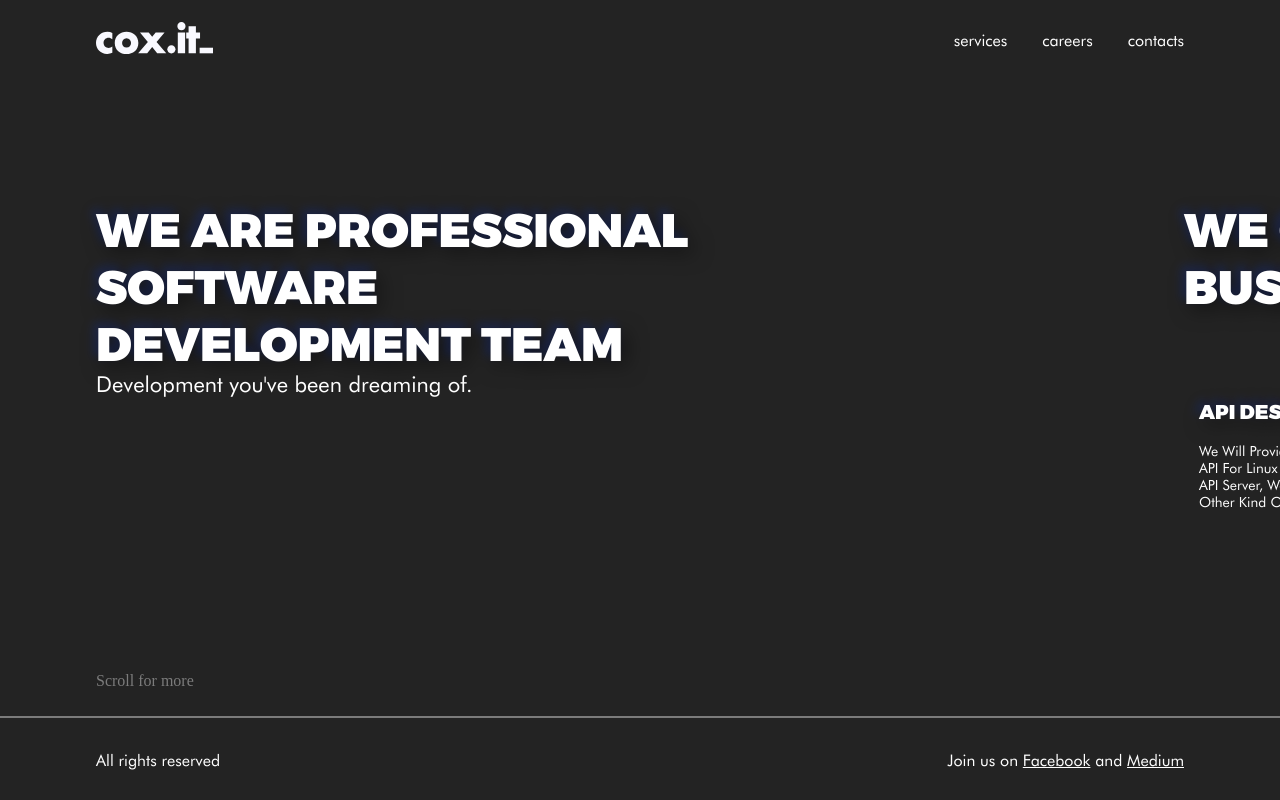
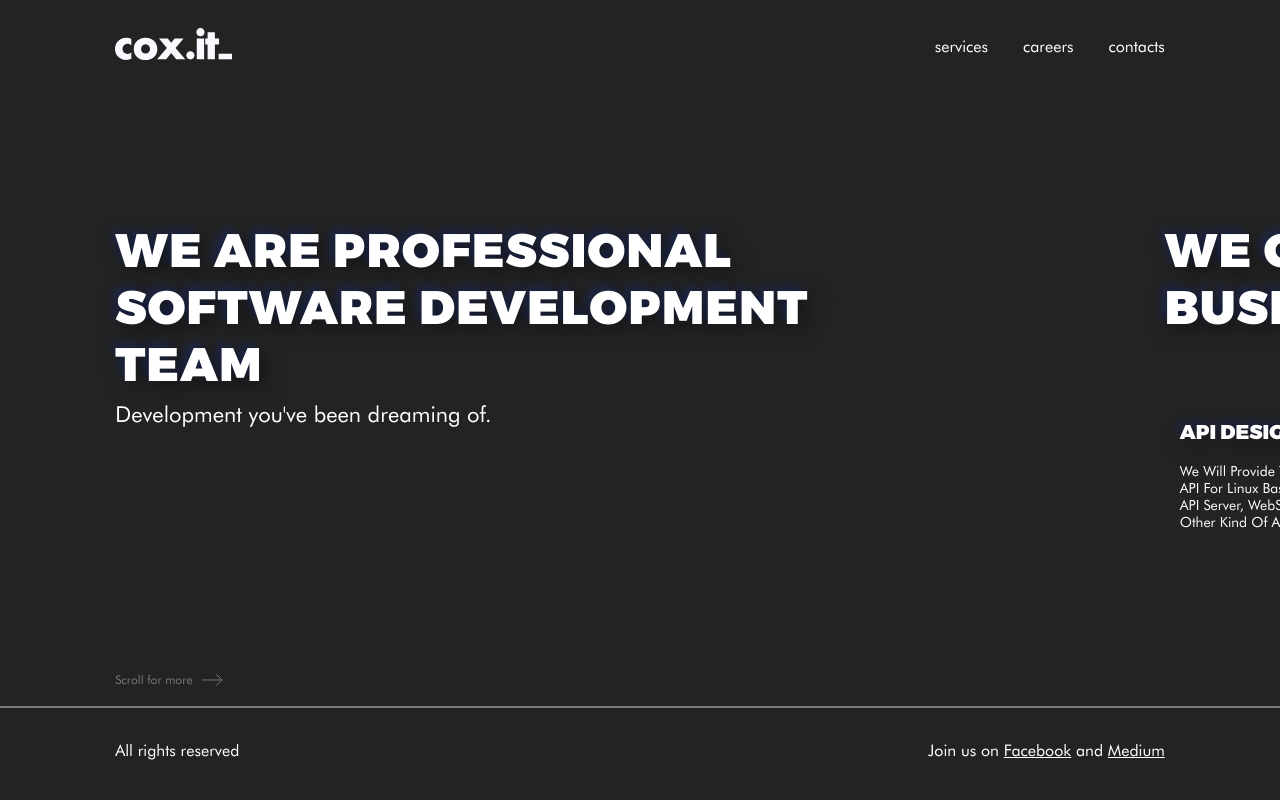
Before and after one commit to Maggoff/coxit, a plain HTML site: page index.html in a window 1280 px wide. Drawn offline with Linux system fonts and the light colour scheme.

Commit message:
Fix main slide

```diff
--- a/css/main.css
+++ b/css/main.css
@@ -28,11 +28,11 @@ body {
 }
 
 .header{
-	height: 10vh;
+	height: 11.5vh;
   display: flex;
 	justify-content: space-between;
 	align-items: center;
-	padding: 0 7.5vw;
+	padding: 0 9vw;
 }
 
 .header__menu{
@@ -57,8 +57,8 @@ body {
 
 #slider {
 	position: relative;
-	max-height: 80vh;
-  height: 80vh;
+	max-height: 77.3vh;
+  height: 77.3vh;
   display: flex;
 	scroll-snap-type: x mandatory;
   -webkit-overflow-scrolling: touch;
@@ -89,8 +89,8 @@ section {
 }
 
 #main {
-	padding-left: 7.5vw;
-	min-width: 92.5vw;
+	padding-left: 9vw;
+	min-width: 91vw;
 }
 
 .title{
@@ -98,10 +98,11 @@ section {
 	font-size: 47px;
 	line-height: 57px;
 	font-weight: 900;
+	letter-spacing: 1.3px;
 	color: #ffffff;
 	text-transform: uppercase;
-	width: 60%;
-	margin-top: 15vh;
+	width: 70%;
+	margin-top: 16vh;
 	text-shadow: -5px -5px 10px rgba(8, 55, 219, 0.2), 5px 5px 20px rgba(0, 0, 0, 0.5);
 }
 
@@ -111,14 +112,35 @@ section {
 	line-height: 26px;
 	font-weight: 400;
 	color: #ffffff;
+	margin-top: 10px;
 	width: 65%;
 }
 
 .flesh{
 	position: absolute;
-	bottom: 30px;
+	font-family: 'Futura', sans-serif;
+	font-size: 12px;
+	line-height: 14px;
+	font-weight: 400;
+	bottom: 23px;
 	color: #ffffff;
 	opacity: 0.4;
+	padding-right: 30px;
+}
+
+.flesh::after{
+	position: absolute;
+	content: '';
+	right: 0;
+	opacity: 1;
+	top: 50%;
+	transform: translateY(-50%);
+	background-image: url(../img/scrollForMoreArrow.svg);
+	background-repeat: no-repeat;
+	background-size: cover;
+	background-position: center;
+	height: 12px;
+	width: 21px;
 }
 
 section:nth-of-type(2) {
@@ -248,8 +270,8 @@ section:nth-of-type(6) {
 }
 
 .footer{
-	height: 10vh;
-  padding: 0 7.5vw;
+	height: 11.2vh;
+  padding: 0 9vw;
   display: flex;
 	justify-content: space-between;
 	align-items: center;
@@ -275,7 +297,8 @@ section:nth-of-type(6) {
   font-size: 16px;
   line-height: 19px;
   font-weight: 400;
-  color: #ffffff;
+	color: #ffffff;
+	margin-bottom: 10px;
 }
 
 .footer__text a{
```
Also changed, not shown: img/Rectangle 44.svg (deleted), img/scrollForMoreArrow.svg (added).
